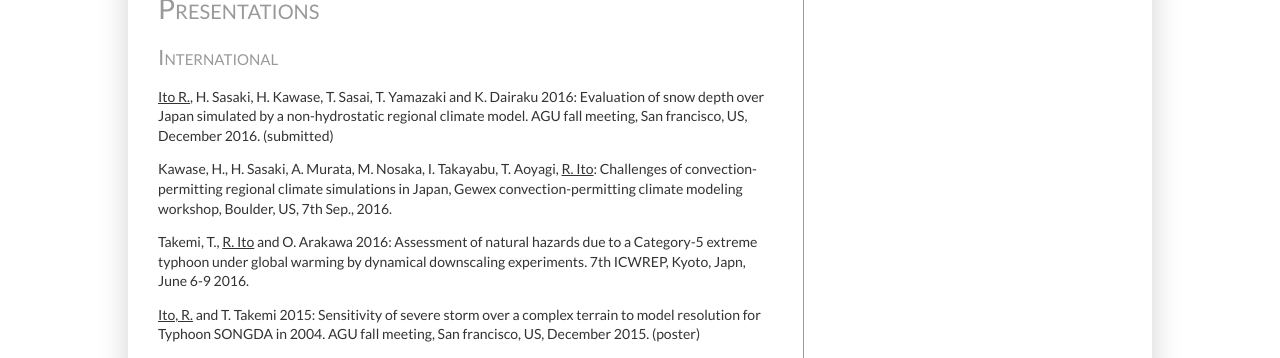
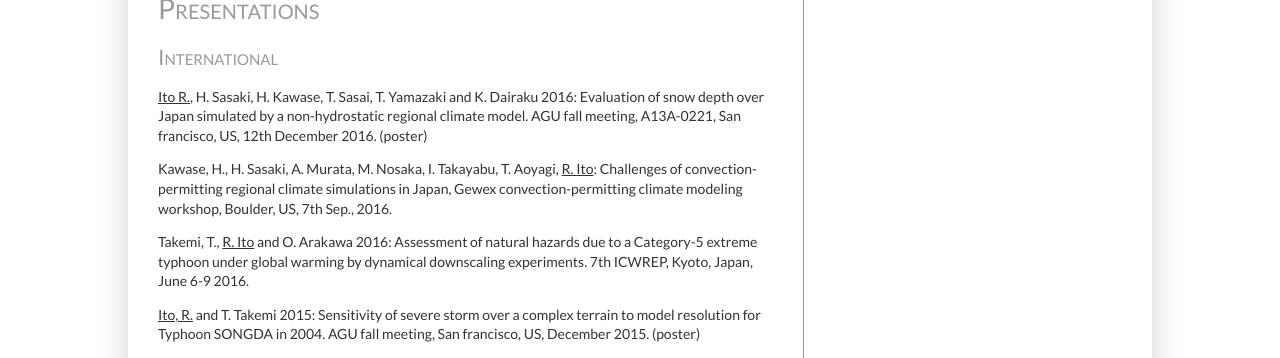
Before and after one commit to rui-climbiz/rui-climbiz.github.io, a Jekyll site: the page built from publications.html, in a window 1280 px wide and 900 px high, scrolled down 914 px. Shown: the part 172-530 px from the top of the window. Built offline with Jekyll 4.4.1, drawn with Linux system fonts in a browser that asks for light colours.

Commit message:
Update publications.html

```diff
--- a/publications.html
+++ b/publications.html
@@ -21,9 +21,9 @@
 <p>青柳暁典, 足立幸穂, <u>伊東瑠衣</u>, 近藤裕昭, 日下博幸, 小田僚子, 大橋唯太, 清野直子 2013: 第8回国際都市気候会議(ICUC8)の報告. 天気, 60(2), 97-104.</p>
 <h1>Presentations</h1>
 <h2>International</h2>
-<p><u>Ito R.</u>, H. Sasaki, H. Kawase, T. Sasai, T. Yamazaki and K. Dairaku 2016: Evaluation of snow depth over Japan simulated by a non-hydrostatic regional climate model. AGU fall meeting, San francisco, US, December 2016. (submitted)</p>
+<p><u>Ito R.</u>, H. Sasaki, H. Kawase, T. Sasai, T. Yamazaki and K. Dairaku 2016: Evaluation of snow depth over Japan simulated by a non-hydrostatic regional climate model. AGU fall meeting, A13A-0221, San francisco, US, 12th December 2016. (poster)</p>
 <p>Kawase, H., H. Sasaki, A. Murata, M. Nosaka, I. Takayabu, T. Aoyagi, <u>R. Ito</u>: Challenges of convection-permitting regional climate simulations in Japan, Gewex convection-permitting climate modeling workshop, Boulder, US, 7th Sep., 2016. </p>
-<p>Takemi, T., <u>R. Ito</u> and O. Arakawa 2016: Assessment of natural hazards due to a Category-5 extreme typhoon under global warming by dynamical downscaling experiments. 7th ICWREP, Kyoto, Japn, June 6-9 2016.</p>
+<p>Takemi, T., <u>R. Ito</u> and O. Arakawa 2016: Assessment of natural hazards due to a Category-5 extreme typhoon under global warming by dynamical downscaling experiments. 7th ICWREP, Kyoto, Japan, June 6-9 2016.</p>
 <p><u>Ito, R.</u> and T. Takemi 2015: Sensitivity of severe storm over a complex terrain to model resolution for Typhoon SONGDA in 2004. AGU fall meeting, San francisco, US, December 2015. (poster)</p>
 <p>Takemi, T., <u>R. Ito</u> and O. Arakawa 2015: Assessment of Typhoon Hazards under global warming: Case studues on severe typhoons with Downscaling experiments. Issues in downscaling of climate change projection, Tsukuba, Japan, October 2015.</p>
 <p><u>Ito, R.</u>, T. Satomura and T. Takemi 2015: Idealized experimets on the development of urban warming under various geographial conditions using a meso-scale meteorological model. 9th International conference on urban climate jointly with 12th Symposium on the Urban Environment, Toulouse, France, July 2015. (poster)</p>
```
